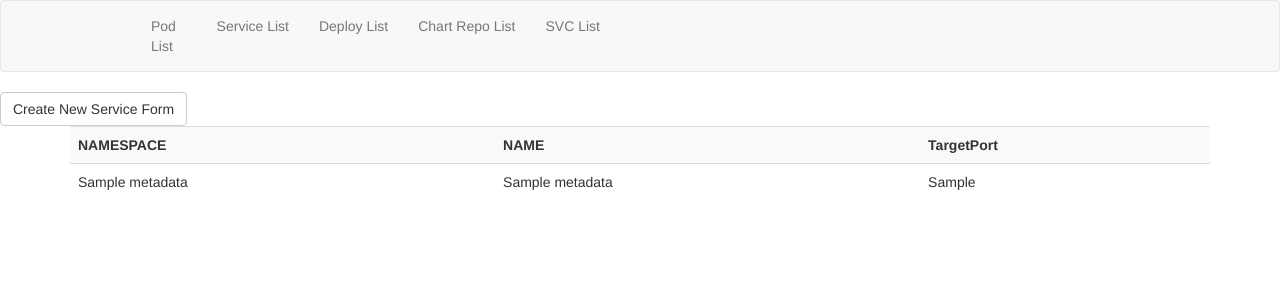
After one commit to Delacroix/k8s_on_django_demo, a Django app: template templates/svc_list.html in a window 1280 px wide. The commit adds this page. Shown: the top 300 px of the page. Run offline with Django 3.2, Linux system fonts and the light colour scheme; the template is opened without the code that fills it: most values are stand-ins (such as "Sample title", 1, 10 or a date in 2020); some libraries are stand-ins or nearby versions.

Commit message:
svc_list api

```diff
--- a/myblogs/urls.py
+++ b/myblogs/urls.py
@@ -19,7 +19,7 @@ from . import views
 app_name = 'myblogs'
 
 urlpatterns = [
-    re_path(r'^index/$', views.index, name="pod_list"),
+    re_path(r'^$', views.index, name="pod_list"),
     re_path(r'^service_list/$', views.service_list, name="service_list"),
     re_path(r'^deploy_list/$', views.deploy_list, name="deploy_list"),
     re_path(r'^new_service/$', views.new_service, name="new_service"),
@@ -27,4 +27,5 @@ urlpatterns = [
     re_path(r'^new_svc_form/$', views.new_svc, name="new_svc"),
     re_path(r'^new_deploy_form/$', views.new_deploy, name="new_deploy"),
     re_path(r'^chart_repo_list/$', views.chart_repo_list, name="chart_repo_list"),
+    re_path(r'^svc_list/$', views.svc_list, name="svc_list"),
 ]
--- a/templates/base.html
+++ b/templates/base.html
@@ -25,6 +25,7 @@
           <li><a href="{% url 'myblogs:service_list' %}">Service List</a></li>
           <li><a href="{% url 'myblogs:deploy_list' %}">Deploy List</a></li>
           <li><a href="{% url 'myblogs:chart_repo_list' %}">Chart Repo List</a></li>
+          <li><a href="{% url 'myblogs:svc_list' %}">SVC List</a></li>
       </ul>
    </div>
 </nav>
--- /dev/null
+++ b/templates/svc_list.html
@@ -0,0 +1,26 @@
+{% extends "base.html" %}
+{% block content %}
+<!DOCTYPE html>
+<html lang="en">
+<head>
+    <title>Create K8S SVC</title>
+</head>
+<body>
+<a class="btn btn-default" href="{% url 'myblogs:new_svc' %}" role="button">Create New Service Form</a>
+<div class="container">
+<table class="table table-striped">
+<th>NAMESPACE</th>
+<th>NAME</th>
+<th>TargetPort</th>
+    {% for i in svc_list.items %}
+<tr>
+        <td>{{ i.metadata.namespace }}</td>
+        <td>{{ i.metadata.name }}</td>
+        <td>{{ i.spec.ports.targetPort }}</td>
+    {% endfor %}
+    </tr>
+</table>
+</div>
+</body>
+</html>
+{% endblock content %}
```
Also changed, not shown: myblogs/views.py (+11 -4 lines), templates/new_svc_form.html (+0 -7 lines).
